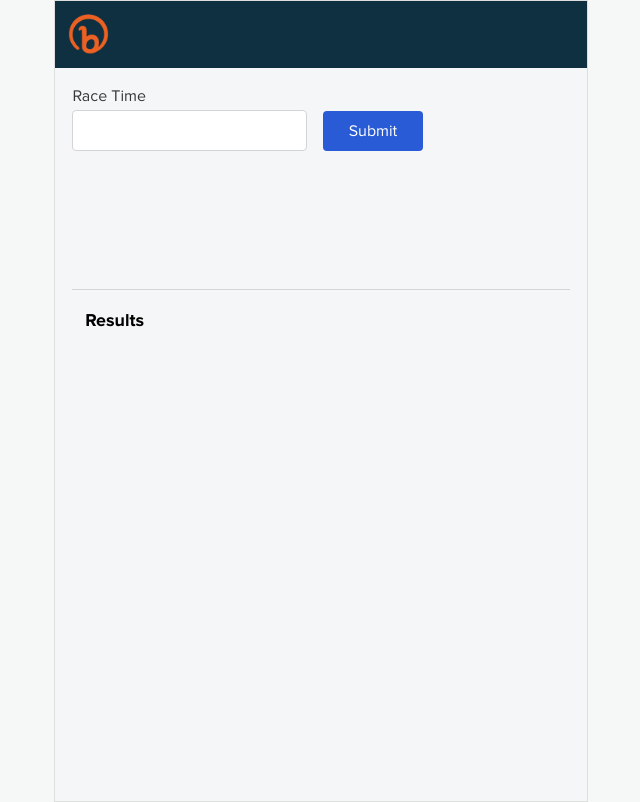
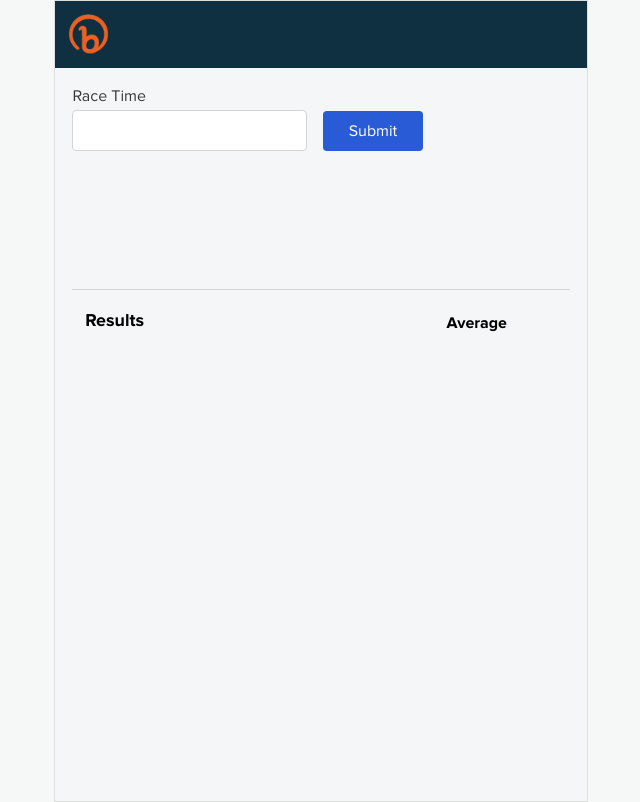
Before and after one commit to jphorner/bitly-take-home-test, a React app: page / in a window 1280 px wide. Shown: the whole page, without its empty margins (319-959 px from the left). Built offline with nearby package versions, Linux system fonts and the light colour scheme.

Commit message:
Render individual and average times

```diff
--- a/src/Components/App/App.js
+++ b/src/Components/App/App.js
@@ -13,34 +13,35 @@ class App extends Component {
   }
 
   calculateTime = (hour, minutes, day, period) => {
-    let totalTime = minutes;
+    let totalTime = 0;
+
     if (period === 'AM' && day === 1) {
-      totalTime += (hour * 60);
-    } else if (period === 'PM' && day === 1) {
-      if (hour === 12) {
-        totalTime += (hour * 60);
-      } else {
-        totalTime += (hour + 12) * 60;
-      }
+      totalTime += hour;
+    } else if (period === 'PM' && day === 1 && hour !== 12) {
+      totalTime += hour + 12;
+    } else if (period === 'PM' && day === 1 && hour === 12) {
+      totalTime += hour;
     };
 
-    if (period === 'AM' && day === 2) {
-      if (hour === 12) {
-        totalTime += (24 * 60);
-      } else {
-        totalTime += (24 * 60) + (hour * 60);
-      }
-    } else if (period === 'PM' && day === 2) {
-      if (hour === 12) {
-        totalTime += (36 * 60);
-      } else {
-        totalTime += (36 * 60) + (hour * 60);
-      }
+    if (period === 'AM' && day >= 2 && hour !== 12) {
+      totalTime += 24 + hour;
+    } else if (period === 'AM' && day >= 2 && hour === 12) {
+      totalTime += 24;
+    } else if (period === 'PM' && day >= 2 && hour === 12) {
+      totalTime += 36;
+    } else if (period === 'PM' && day >= 2 && hour !== 12) {
+      totalTime += 36 + hour;
     };
 
+    if (day > 2) {
+      totalTime += 24 * (day - 2);
+    }
+
+    totalTime = totalTime * 60;
+    totalTime += minutes;
     totalTime -= 480;
     console.log(totalTime);
-    this.setState({ times: totalTime })
+    this.setState({ times: [...this.state.times, totalTime] })
   }
 
   submitTime = (event) => {
@@ -52,10 +53,6 @@ class App extends Component {
       let splitMinutes = parseInt(splitInput[0].split(':')[1].split(' ')[0]);
       let splitDay = parseInt(splitInput[1].split(' DAY ')[1]);
       let splitPeriod = splitInput[0].split(':')[1].split(' ')[1];
-      console.log('HOUR: ', splitHour);
-      console.log('MINUTE: ', splitMinutes);
-      console.log('DAY: ', splitDay);
-      console.log('PERIOD: ', splitPeriod);
       this.calculateTime(splitHour, splitMinutes, splitDay, splitPeriod);
     } else {
       console.log('invalid')
@@ -77,9 +74,3 @@ class App extends Component {
 }
 
 export default App;
-
-// ["12:00 PM, DAY 1",
-// "12:01 PM, DAY 1"]
-// => 241 (240.5 rounded)
-
-// Subtract 480 since race starts at 8:00 AM
--- a/src/Components/Results/Results.css
+++ b/src/Components/Results/Results.css
@@ -1,4 +1,5 @@
 .results-container {
+  position: relative;
   text-align: left;
   padding: 3.5% 6% 3.5% 5.6%;
 }
@@ -8,4 +9,20 @@
   padding: 0px;
   font-family: 'ProximaNova-Bold';
   font-size: 1.12rem;
+  margin-bottom: 1.3rem;
 }
+
+.individual-results-container {
+  max-height: 30vh;
+  overflow-y: scroll;
+}
+
+.average-header {
+  font-family: 'ProximaNova-Bold';
+}
+
+.average-container {
+  position: absolute;
+  top: 0;
+  right: 15%;
+}
--- a/src/Components/Results/Results.js
+++ b/src/Components/Results/Results.js
@@ -2,12 +2,29 @@ import React, { Component } from 'react';
 import './Results.css';
 
 const Results = ({results}) => {
+  let allTimes = 0;
+  let allResults = results.map( result => {
+    return <div key={Math.random()}>{result}</div>;
+  })
+
+  let calculateAllTimes = results.forEach( result => {
+    allTimes = allTimes + result;
+  })
+
   return (
     <div className="results-container">
-      <h4 className="results-header">Results</h4>
-      <section className="results">
-        {results}
-      </section>
+      <div className="individual-results-container">
+        <h4 className="results-header">Results</h4>
+        <section className="results">
+          {allResults}
+        </section>
+      </div>
+      <div className="average-container">
+        <h4 className="average-header">Average</h4>
+        <section className="average-time">
+          {allTimes !== 0 && <div key="average">{Math.round(allTimes / results.length)}</div>}
+        </section>
+      </div>
     </div>
   )
 }
```
